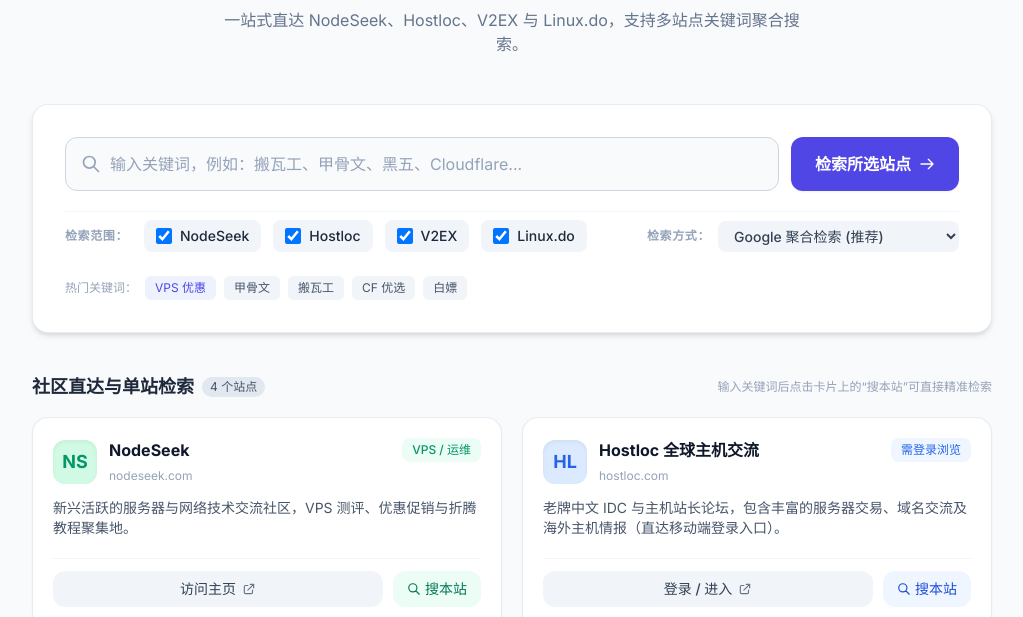
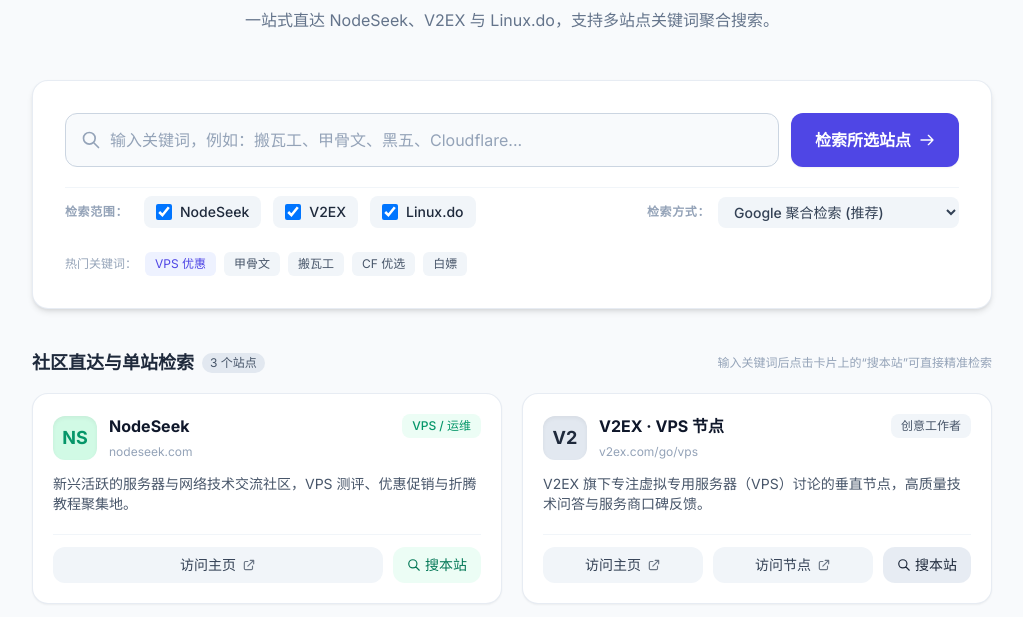
Before and after one commit to rgugxycih16-art/tools, a plain HTML site: page vps/index.html in a window 1280 px wide. Shown: the part 180-797 px from the top of the page, without its empty margins (128-1151 px from the left). Drawn offline with nearby package versions, Linux system fonts and the light colour scheme.

Commit message:
Add files via upload

```diff
--- a/vps/index.html
+++ b/vps/index.html
@@ -48,7 +48,7 @@
                 极客与 VPS 社区聚合检索
             </h1>
             <p class="text-slate-500 dark:text-slate-400 text-sm sm:text-base max-w-xl mx-auto">
-                一站式直达 NodeSeek、Hostloc、V2EX 与 Linux.do，支持多站点关键词聚合搜索。
+                一站式直达 NodeSeek、V2EX 与 Linux.do，支持多站点关键词聚合搜索。
             </p>
         </header>
 
@@ -101,12 +101,6 @@
                             <input type="checkbox" name="site" value="nodeseek" checked class="rounded text-indigo-600 focus:ring-indigo-500 w-4 h-4">
                             <span class="text-sm font-medium">NodeSeek</span>
                         </label>
-
-                        <label class="inline-flex items-center space-x-2 px-3 py-1.5 rounded-lg bg-slate-100 dark:bg-slate-800 hover:bg-slate-200/70 dark:hover:bg-slate-700/70 cursor-pointer select-none transition-colors">
-                            <input type="checkbox" name="site" value="hostloc" checked class="rounded text-indigo-600 focus:ring-indigo-500 w-4 h-4">
-                            <span class="text-sm font-medium">Hostloc</span>
-                        </label>
-
                         <label class="inline-flex items-center space-x-2 px-3 py-1.5 rounded-lg bg-slate-100 dark:bg-slate-800 hover:bg-slate-200/70 dark:hover:bg-slate-700/70 cursor-pointer select-none transition-colors">
                             <input type="checkbox" name="site" value="v2ex" checked class="rounded text-indigo-600 focus:ring-indigo-500 w-4 h-4">
                             <span class="text-sm font-medium">V2EX</span>
@@ -146,7 +140,7 @@
             <div class="flex items-center justify-between mb-4">
                 <h2 class="text-lg font-bold text-slate-800 dark:text-slate-100 flex items-center gap-2">
                     <span>社区直达与单站检索</span>
-                    <span class="text-xs font-normal px-2 py-0.5 rounded-full bg-slate-200 dark:bg-slate-800 text-slate-600 dark:text-slate-400">4 个站点</span>
+                    <span class="text-xs font-normal px-2 py-0.5 rounded-full bg-slate-200 dark:bg-slate-800 text-slate-600 dark:text-slate-400">3 个站点</span>
                 </h2>
                 <span class="text-xs text-slate-400 hidden sm:inline">输入关键词后点击卡片上的“搜本站”可直接精准检索</span>
             </div>
@@ -187,43 +181,7 @@
                         </button>
                     </div>
                 </div>
-
-                <!-- 卡片 2: Hostloc -->
-                <div class="group bg-white dark:bg-slate-900 rounded-2xl p-5 border border-slate-200/80 dark:border-slate-800 shadow-sm hover:shadow-md hover:border-blue-300 dark:hover:border-blue-700/70 transition-all flex flex-col justify-between">
-                    <div>
-                        <div class="flex items-start justify-between mb-3">
-                            <div class="flex items-center space-x-3">
-                                <div class="w-11 h-11 rounded-xl bg-blue-100 dark:bg-blue-900/40 text-blue-600 dark:text-blue-400 flex items-center justify-center font-bold text-lg shadow-inner">
-                                    HL
-                                </div>
-                                <div>
-                                    <h3 class="font-bold text-slate-900 dark:text-white text-base group-hover:text-blue-600 dark:group-hover:text-blue-400 transition-colors">
-                                        Hostloc 全球主机交流
-                                    </h3>
-                                    <span class="text-xs text-slate-400">hostloc.com</span>
-                                </div>
-                            </div>
-                            <span class="px-2.5 py-1 text-xs font-medium rounded-lg bg-blue-50 dark:bg-blue-950/60 text-blue-600 dark:text-blue-400">
-                                需登录浏览
-                            </span>
-                        </div>
-                        <p class="text-sm text-slate-600 dark:text-slate-400 mb-5 line-clamp-2">
-                            老牌中文 IDC 与主机站长论坛，包含丰富的服务器交易、域名交流及海外主机情报（直达移动端登录入口）。
-                        </p>
-                    </div>
-                    <div class="flex items-center gap-2.5 pt-3 border-t border-slate-100 dark:border-slate-800/80">
-                        <a href="https://hostloc.com/member.php?mod=logging&action=login&mobile=2" target="_blank" rel="noopener noreferrer" class="flex-1 py-2 px-3 bg-slate-100 hover:bg-slate-200 dark:bg-slate-800 dark:hover:bg-slate-700 text-slate-700 dark:text-slate-200 text-sm font-medium rounded-xl text-center transition-colors flex items-center justify-center gap-1.5">
-                            <span>登录 / 进入</span>
-                            <svg class="w-3.5 h-3.5 opacity-70" fill="none" stroke="currentColor" viewBox="0 0 24 24"><path stroke-linecap="round" stroke-linejoin="round" stroke-width="2" d="M10 6H6a2 2 0 00-2 2v10a2 2 0 002 2h10a2 2 0 002-2v-4M14 4h6m0 0v6m0-6L10 14"></path></svg>
-                        </a>
-                        <button type="button" onclick="searchSingleSite('hostloc')" class="py-2 px-3.5 bg-blue-50 hover:bg-blue-100 dark:bg-blue-950/60 dark:hover:bg-blue-900/60 text-blue-700 dark:text-blue-300 text-sm font-medium rounded-xl transition-colors flex items-center gap-1 cursor-pointer">
-                            <svg class="w-3.5 h-3.5" fill="none" stroke="currentColor" viewBox="0 0 24 24"><path stroke-linecap="round" stroke-linejoin="round" stroke-width="2" d="M21 21l-6-6m2-5a7 7 0 11-14 0 7 7 0 0114 0z"></path></svg>
-                            <span>搜本站</span>
-                        </button>
-                    </div>
-                </div>
-
-                <!-- 卡片 3: V2EX VPS 节点 -->
+                <!-- 卡片 2: V2EX VPS 节点 -->
                 <div class="group bg-white dark:bg-slate-900 rounded-2xl p-5 border border-slate-200/80 dark:border-slate-800 shadow-sm hover:shadow-md hover:border-slate-400 dark:hover:border-slate-600 transition-all flex flex-col justify-between">
                     <div>
                         <div class="flex items-start justify-between mb-3">
@@ -247,6 +205,10 @@
                         </p>
                     </div>
                     <div class="flex items-center gap-2.5 pt-3 border-t border-slate-100 dark:border-slate-800/80">
+                        <a href="https://www.v2ex.com/" target="_blank" rel="noopener noreferrer" class="flex-1 py-2 px-3 bg-slate-100 hover:bg-slate-200 dark:bg-slate-800 dark:hover:bg-slate-700 text-slate-700 dark:text-slate-200 text-sm font-medium rounded-xl text-center transition-colors flex items-center justify-center gap-1.5">
+                            <span>访问主页</span>
+                            <svg class="w-3.5 h-3.5 opacity-70" fill="none" stroke="currentColor" viewBox="0 0 24 24"><path stroke-linecap="round" stroke-linejoin="round" stroke-width="2" d="M10 6H6a2 2 0 00-2 2v10a2 2 0 002 2h10a2 2 0 002-2v-4M14 4h6m0 0v6m0-6L10 14"></path></svg>
+                        </a>
                         <a href="https://www.v2ex.com/go/vps" target="_blank" rel="noopener noreferrer" class="flex-1 py-2 px-3 bg-slate-100 hover:bg-slate-200 dark:bg-slate-800 dark:hover:bg-slate-700 text-slate-700 dark:text-slate-200 text-sm font-medium rounded-xl text-center transition-colors flex items-center justify-center gap-1.5">
                             <span>访问节点</span>
                             <svg class="w-3.5 h-3.5 opacity-70" fill="none" stroke="currentColor" viewBox="0 0 24 24"><path stroke-linecap="round" stroke-linejoin="round" stroke-width="2" d="M10 6H6a2 2 0 00-2 2v10a2 2 0 002 2h10a2 2 0 002-2v-4M14 4h6m0 0v6m0-6L10 14"></path></svg>
@@ -258,7 +220,7 @@
                     </div>
                 </div>
 
-                <!-- 卡片 4: Linux.do -->
+                <!-- 卡片 3: Linux.do -->
                 <div class="group bg-white dark:bg-slate-900 rounded-2xl p-5 border border-slate-200/80 dark:border-slate-800 shadow-sm hover:shadow-md hover:border-amber-300 dark:hover:border-amber-700/70 transition-all flex flex-col justify-between">
                     <div>
                         <div class="flex items-start justify-between mb-3">
@@ -323,12 +285,6 @@
                 domain: 'nodeseek.com',
                 // NodeSeek 站内搜索 URL
                 nativeSearch: (q) => `https://www.nodeseek.com/search?q=${encodeURIComponent(q)}`
-            },
-            hostloc: {
-                name: 'Hostloc',
-                domain: 'hostloc.com',
-                // Hostloc Discuz 搜索入口
-                nativeSearch: (q) => `https://hostloc.com/search.php?mod=forum&srchtxt=${encodeURIComponent(q)}&searchsubmit=yes`
             },
             v2ex: {
                 name: 'V2EX',
```
